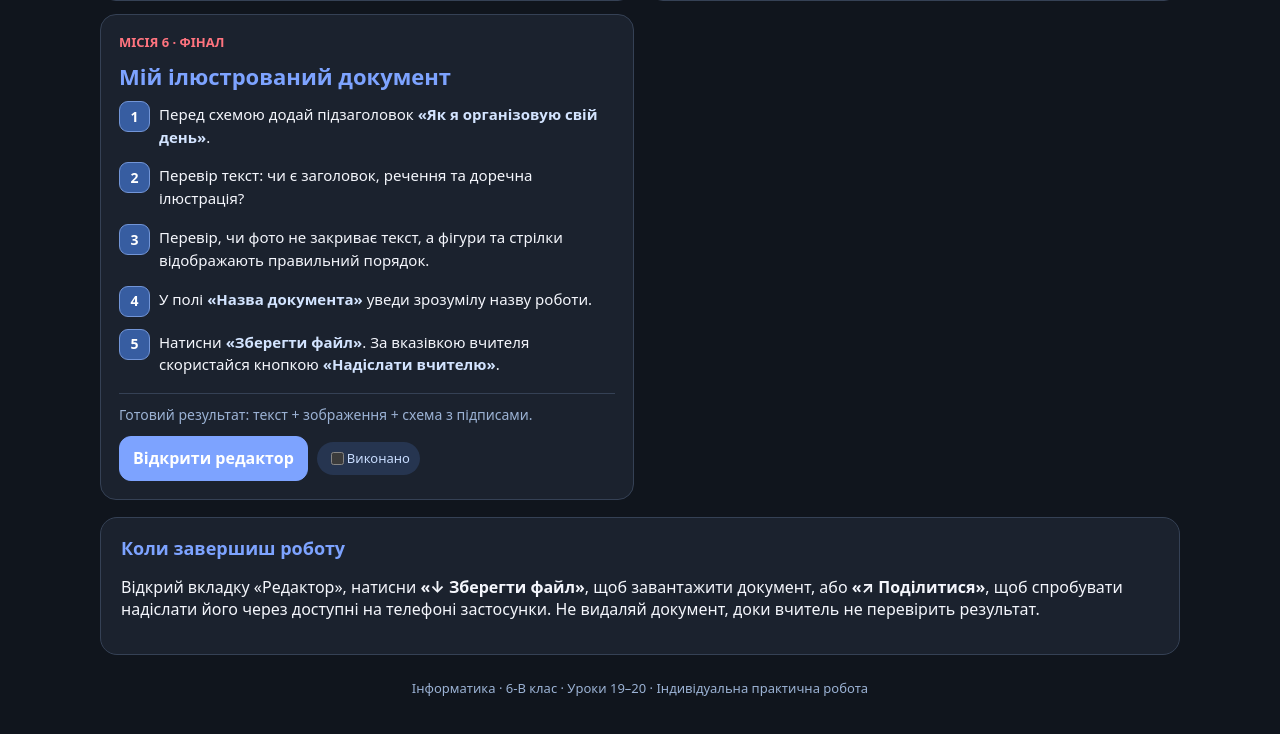
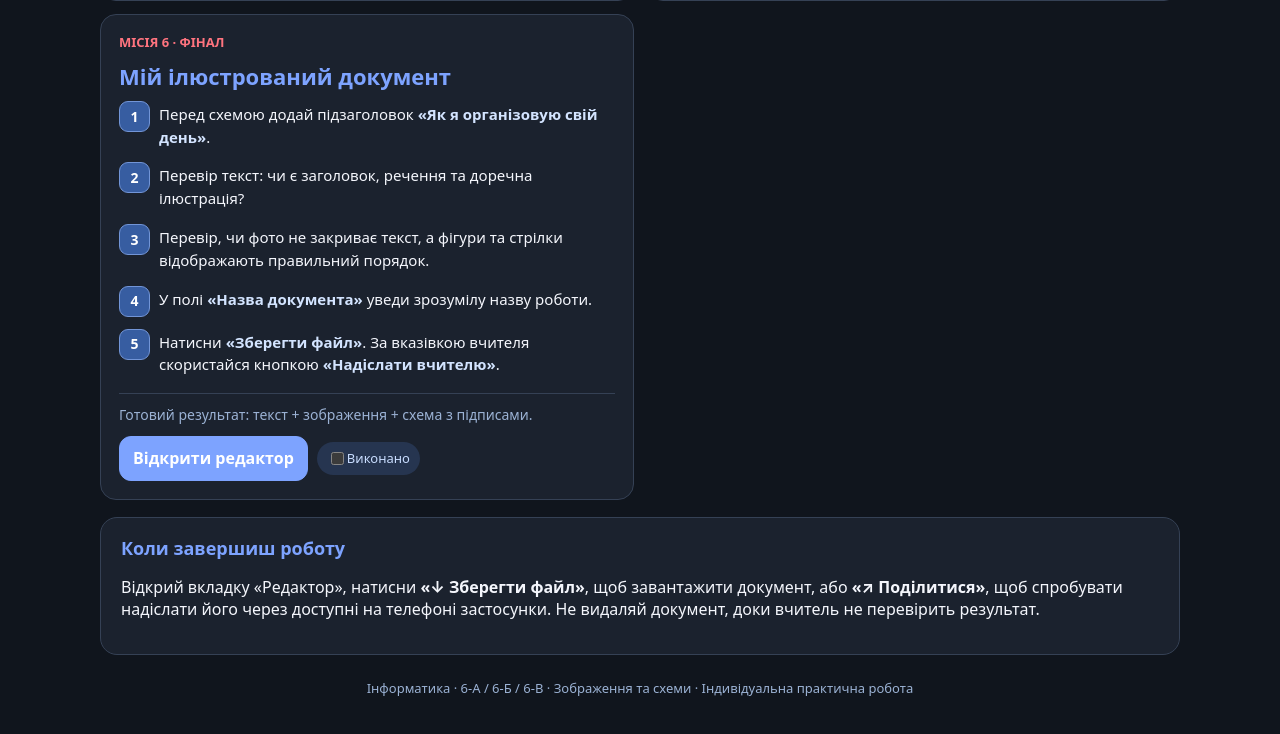
Before and after one commit to Ctrl-Alt-Teach/classroom-platform, a plain HTML site: page 6-class/19-20_Зображення-та-схеми-в-текстовому-документі/index.html in a window 1280 px wide. Shown: the part 2069-2803 px from the top of the page. Drawn offline with Linux system fonts and the light colour scheme.

Commit message:
Оновити підпис сторінки для всіх трьох шостих класів

```diff
--- a/6-class/19-20_Зображення-та-схеми-в-текстовому-документі/index.html
+++ b/6-class/19-20_Зображення-та-схеми-в-текстовому-документі/index.html
@@ -269,7 +269,7 @@
    </div>
    <p class="guide-footer">Навчальний симулятор допомагає освоїти основні інструменти текстового редактора. Це не повна версія Microsoft Word.</p>
  </section>
- <footer class="footer">Інформатика · 6-В клас · Уроки 19–20 · Індивідуальна практична робота</footer>
+ <footer class="footer">Інформатика · 6-А / 6-Б / 6-В · Зображення та схеми · Індивідуальна практична робота</footer>
 </main>
 <div id="toast" class="toast" role="status" aria-live="polite" hidden></div>
 <!-- Передача файлу виконується за дією учня через зовнішній сервіс FormSubmit. -->
```
